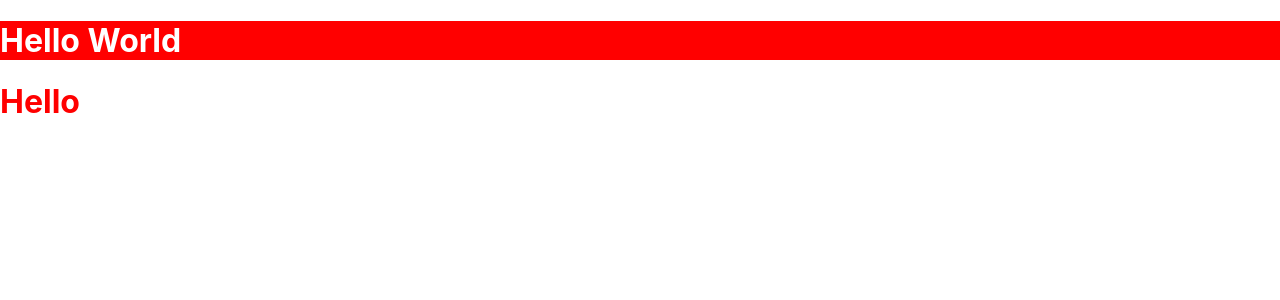
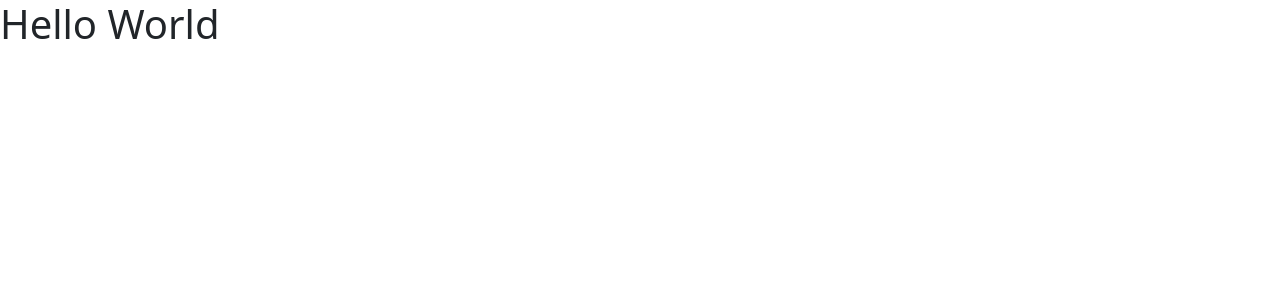
Before and after one commit to shubham-shelar1211/second-react-app, a React (Create React App) app: page / in a window 1280 px wide. Shown: the top 300 px of the page. Built offline with nearby package versions, Linux system fonts and the light colour scheme.

Commit message:
adding bbotstrap

```diff
--- a/src/App.js
+++ b/src/App.js
@@ -1,14 +1,10 @@
-import "./App.css";
+// import "./App.css";
+import "bootstrap/dist/css/bootstrap.css";
 
-/**
- * Bcause 'class' is a keyword in JS.
- */
 function App() {
   return (
     <>
-      <h1 className="beautiful">Hello World</h1>
-
-      <h1 style={{ color: "red" }}>Hello</h1>
+      <h1>Hello World</h1>
     </>
   );
 }
```
